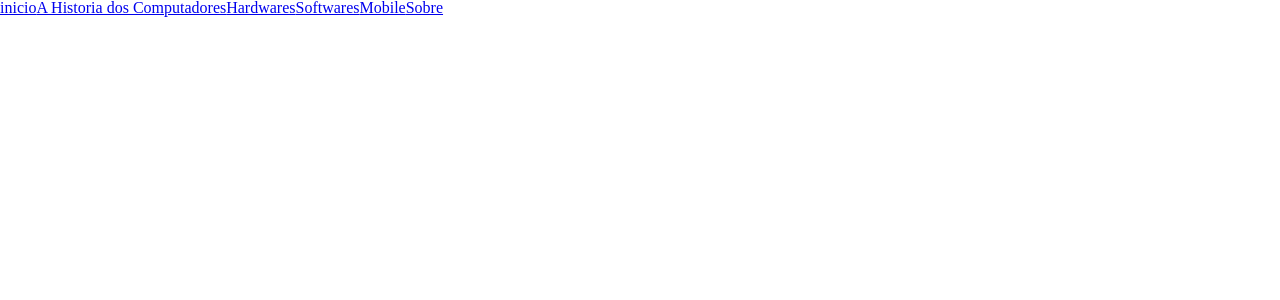
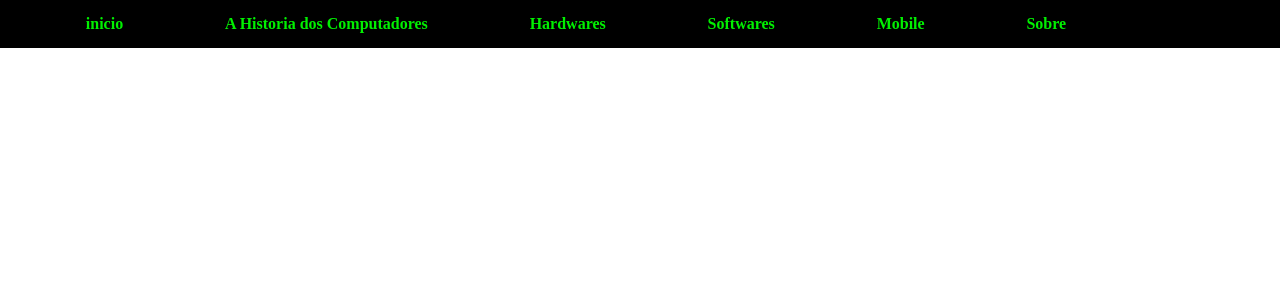
Before and after one commit to Odisseu93/historia-computadores, a React (Create React App) app: page / in a window 1280 px wide. Shown: the top 300 px of the page. Built offline with nearby package versions, Linux system fonts and the light colour scheme.

Commit message:
header style added

```diff
--- a/src/App.tsx
+++ b/src/App.tsx
@@ -3,8 +3,9 @@ import Header from './components/header';
 
 function App() {
   return (
-    <div className="App">
+    <div className="container">
       <Header/>
+
     </div>
   );
 }
--- a/src/components/header/index.tsx
+++ b/src/components/header/index.tsx
@@ -8,8 +8,8 @@ class Header extends React.Component {
       <header className="hdr">
         <nav className="hdrmenu">
           <a href="#home">inicio</a>
-          <a href="Historia">A Historia dos Computadores</a>
-          <a href="Hardwares">Hardwares</a>
+          <a href="#Historia">A Historia dos Computadores</a>
+          <a href="#Hardwares">Hardwares</a>
           <a href="#software">Softwares</a>
           <a href="#mobile">Mobile</a>
           <a href="#sobre">Sobre</a>
--- a/src/css/style.css
+++ b/src/css/style.css
@@ -0,0 +1,31 @@
+/*
+inicio header
+*/
+.hdr {
+  font-family: 'Alumni Sans Inline One', cursive;
+  font-weight: bold;
+  width: 100%;
+  background: #000;
+  min-height: 3em;
+}
+
+.hdrmenu{
+  display: flex;
+  flex-direction: row;
+  justify-content: space-evenly;
+  flex-wrap: wrap ;
+  width: 90%;
+}
+.hdrmenu a{
+  color: #01F000;
+  padding: 1em;
+  text-decoration: none;
+}
+
+.hdrmenu a:hover{
+  color: orange;
+  text-decoration: underline;
+}
+/*
+fim header
+*/
--- a/src/index.css
+++ /dev/null
@@ -1,48 +0,0 @@
-/* http://meyerweb.com/eric/tools/css/reset/
-   v2.0 | 20110126
-   License: none (public domain)
-*/
-
-html, body, div, span, applet, object, iframe,
-h1, h2, h3, h4, h5, h6, p, blockquote, pre,
-a, abbr, acronym, address, big, cite, code,
-del, dfn, em, img, ins, kbd, q, s, samp,
-small, strike, strong, sub, sup, tt, var,
-b, u, i, center,
-dl, dt, dd, ol, ul, li,
-fieldset, form, label, legend,
-table, caption, tbody, tfoot, thead, tr, th, td,
-article, aside, canvas, details, embed,
-figure, figcaption, footer, header, hgroup,
-menu, nav, output, ruby, section, summary,
-time, mark, audio, video {
-	margin: 0;
-	padding: 0;
-	border: 0;
-	font-size: 100%;
-	font: inherit;
-	vertical-align: baseline;
-}
-/* HTML5 display-role reset for older browsers */
-article, aside, details, figcaption, figure,
-footer, header, hgroup, menu, nav, section {
-	display: block;
-}
-body {
-	line-height: 1;
-}
-ol, ul {
-	list-style: none;
-}
-blockquote, q {
-	quotes: none;
-}
-blockquote:before, blockquote:after,
-q:before, q:after {
-	content: '';
-	content: none;
-}
-table {
-	border-collapse: collapse;
-	border-spacing: 0;
-}
--- a/src/index.tsx
+++ b/src/index.tsx
@@ -1,7 +1,11 @@
 import React from 'react';
 import ReactDOM from 'react-dom';
-import './index.css';
+import './css/style.css';
+import './css/index.css';
 import App from './App';
+<style>
+@import url('https://fonts.googleapis.com/css2?family=Alumni+Sans+Inline+One&display=swap');
+</style>
 
 ReactDOM.render(
   <React.StrictMode>
```
